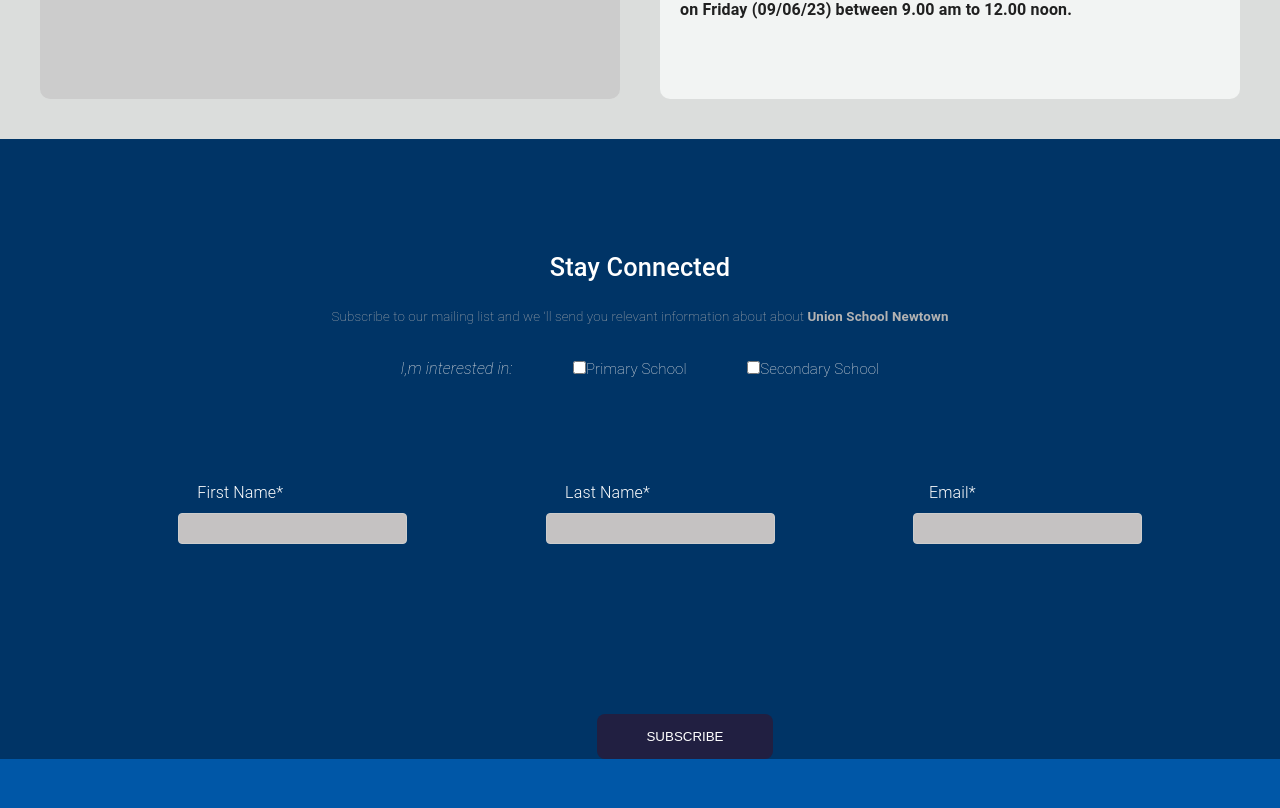
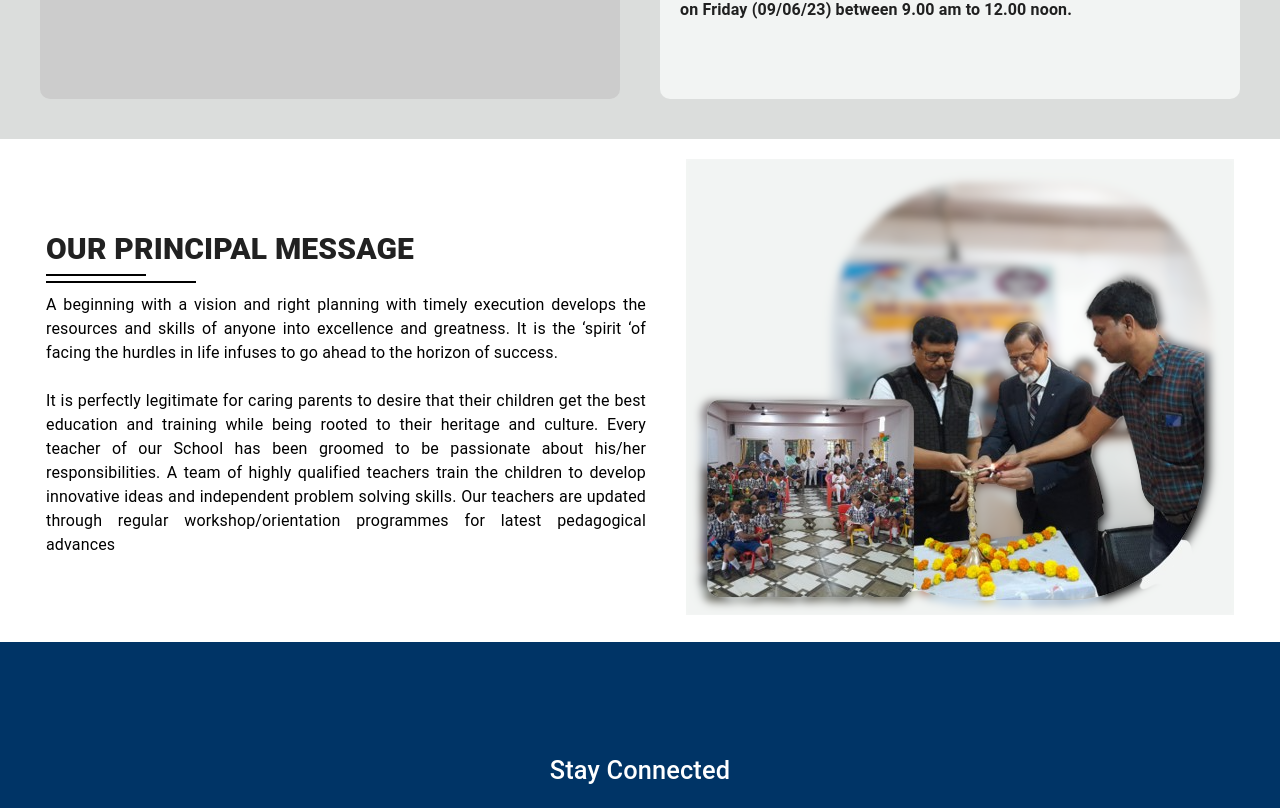
Before and after one commit to harsh6975/Union-School, a React (Create React App) app: page / in a window 1280 px wide. Shown: the part 1272-2080 px from the top of the page. Built offline with nearby package versions, Linux system fonts and the light colour scheme.

Commit message:
principal

```diff
--- a/src/component/Home.js
+++ b/src/component/Home.js
@@ -4,6 +4,7 @@ import Footer from "./Footer";
 import Stay from "./Stay";
 import Navbar from "./Navbar/Navbar";
 import Announcement from "./Announcement";
+import Principal from "./Principal";
 
 function Home() {
   return (
@@ -11,6 +12,7 @@ function Home() {
       <Navbar />
       <Hero />
       <Announcement />
+      <Principal />
       <Stay />
       <Footer />
     </div>
--- /dev/null
+++ b/src/component/Principal.js
@@ -0,0 +1,34 @@
+import React from "react";
+import styles from "../styles/principal.module.css";
+import Line from "./Line";
+import principal from "../images/principal.jpeg";
+function Principal() {
+  return (
+    <div className={styles.principal}>
+      <div className={styles.leftbox}>
+        <h2>Our Principal Message</h2>
+        <Line />
+        <p>
+          A beginning with a vision and right planning with timely execution
+          develops the resources and skills of anyone into excellence and
+          greatness. It is the ‘spirit ‘of facing the hurdles in life infuses to
+          go ahead to the horizon of success.
+          <br /><br />
+          It is perfectly legitimate for caring parents to desire that their
+          children get the best education and training while being rooted to
+          their heritage and culture. Every teacher of our School has been
+          groomed to be passionate about his/her responsibilities. A team of
+          highly qualified teachers train the children to develop innovative
+          ideas and independent problem solving skills. Our teachers are updated
+          through regular workshop/orientation programmes for latest pedagogical
+          advances
+        </p>
+      </div>
+      <div className={styles.rightbox}>
+        <img src={principal} alt="principal"></img>
+      </div>
+    </div>
+  );
+}
+
+export default Principal;
--- /dev/null
+++ b/src/styles/principal.module.css
@@ -0,0 +1,52 @@
+.principal {
+  display: flex;
+  align-items: center;
+  justify-content: center;
+  margin-left: 2%;
+  margin-right: 2%;
+}
+
+.leftbox {
+  max-width: 600px;
+  margin: 20px;
+}
+
+.leftbox h2 {
+  line-height: 50px;
+  font-weight: 800;
+  text-transform: uppercase;
+  font-size: 30px;
+  text-align: start;
+}
+
+.leftbox p {
+  color: black;
+  text-align: justify;
+}
+
+.rightbox {
+  text-align: center;
+  margin: 20px;
+}
+
+.rightbox img {
+  width: 100%;
+}
+
+@media screen and (max-width: 1200px) {
+  .leftbox {
+    max-width: 500px;
+    text-align: justify;
+    margin: 20px;
+    flex: 1;
+  }
+  .rightbox {
+    flex: 1;
+  }
+}
+
+@media screen and (max-width: 900px) {
+  .principal {
+    flex-direction: column;
+  }
+}
```
Also changed, not shown: src/images/principal.jpeg (added).
